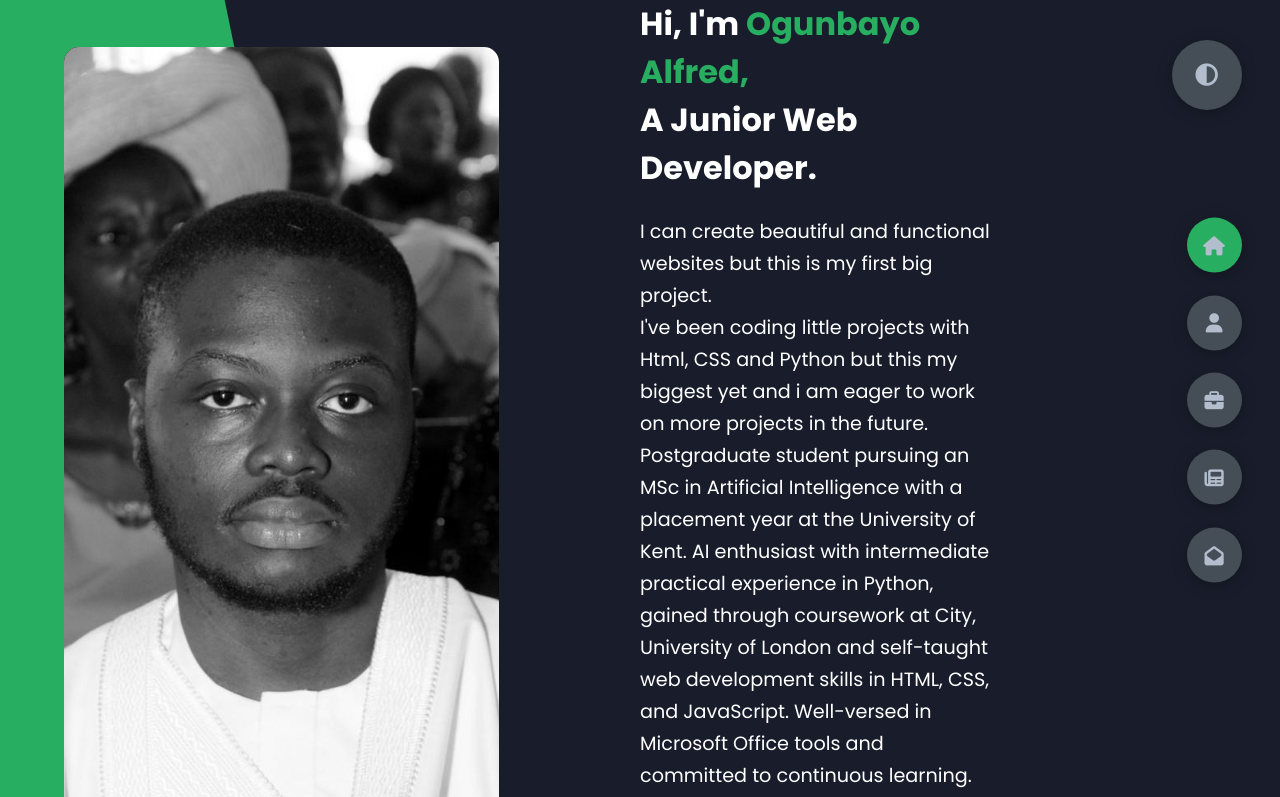
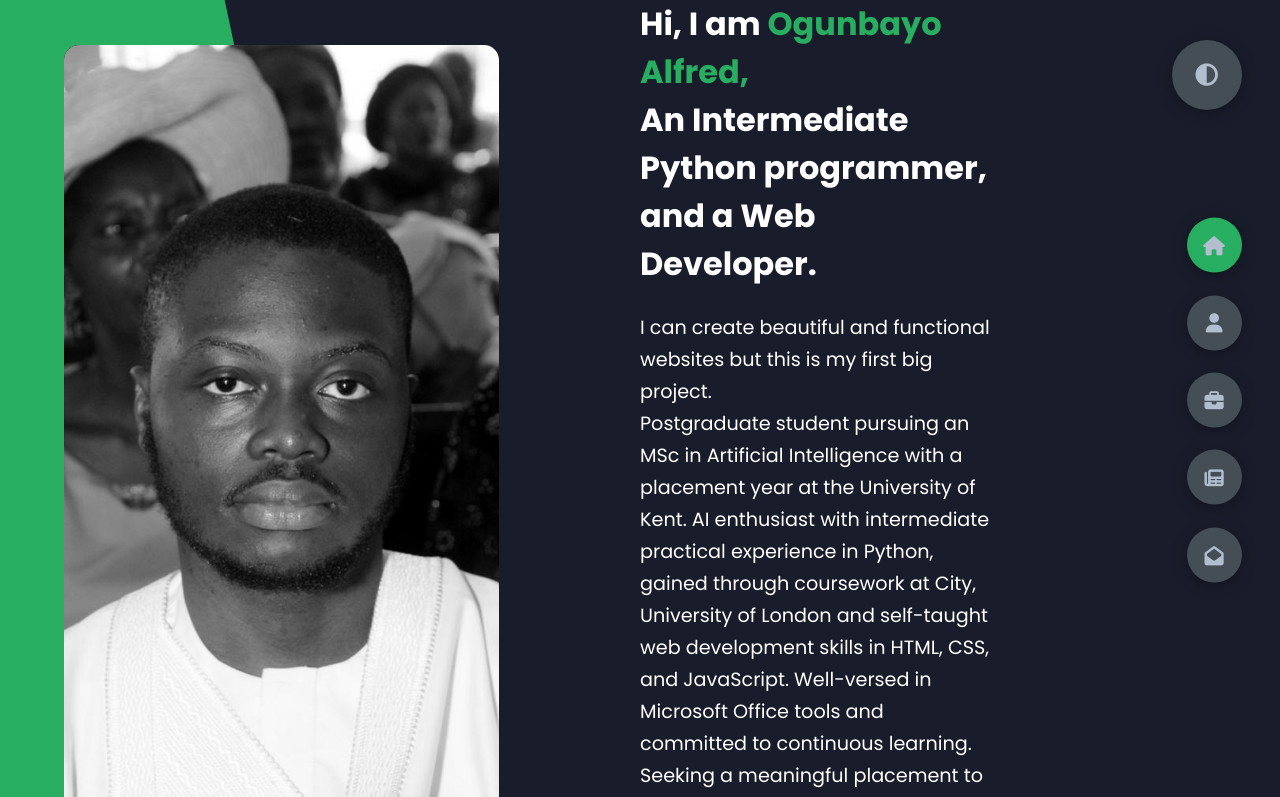
Before and after one commit to freddylags/portfolio, a plain HTML site: page index.html in a window 1280 px wide. Shown: the top 797 px of the page. Drawn offline with Linux system fonts and the light colour scheme.

Commit message:
Update index.html

```diff
--- a/index.html
+++ b/index.html
@@ -24,13 +24,11 @@
             </div>
             <div class="right-header">
                 <h1 class="name">
-                    Hi, I'm <span class="special">Ogunbayo Alfred,</span> <br>
-                    A Junior Web Developer.
+                    Hi, I am <span class="special">Ogunbayo Alfred,</span> <br>
+                    An Intermediate Python programmer, and a Web Developer.
                 </h1>
                 <p>
                     I can create beautiful and functional websites but this is my first big project. <br>
-                    I've been coding little projects with Html, CSS and Python but this my biggest
-                    yet and i am eager to work on more projects in the future.
                     Postgraduate student pursuing an MSc in Artificial Intelligence with a placement year at the University of Kent. AI enthusiast with intermediate practical
                     experience in Python, gained through coursework at City, University of London and self-taught web development skills in HTML, CSS, and JavaScript.
                     Well-versed in Microsoft Office tools and committed to continuous learning. Seeking a meaningful placement to launch my career effectively
```
